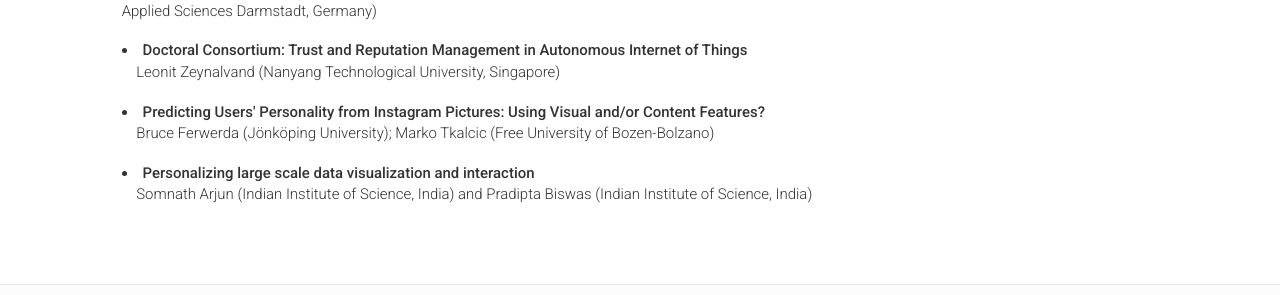
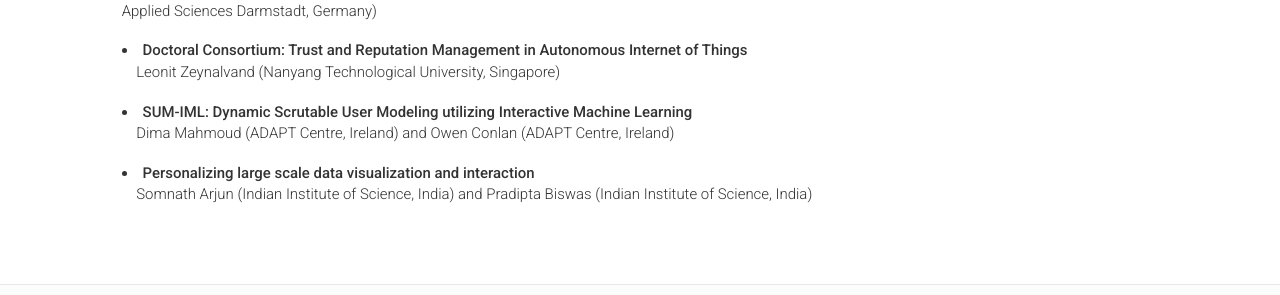
Before and after one commit to yangjiera/mergeBB, a Jekyll site: the page built from accepted-dc.html, in a window 1280 px wide. Shown: the part 1200-1495 px from the top of the page. Built offline with Jekyll 4.4.1, drawn with Linux system fonts in a browser that asks for light colours; nearby versions of some CDN libraries; comment, search, counter and statistics services are not loaded.

Commit message:
update doc

```diff
--- a/_includes/accepted-dc.html
+++ b/_includes/accepted-dc.html
@@ -53,7 +53,7 @@
 
         <li style="font-size: 115%"><b>Doctoral Consortium: Trust and Reputation Management in Autonomous Internet of Things</b><br/>   &nbsp; &nbsp; Leonit Zeynalvand (Nanyang Technological University, Singapore)</li><br />
 
-        <li style="font-size: 115%"><b>Predicting Users' Personality from Instagram Pictures: Using Visual and/or Content Features?</b><br/>    &nbsp; &nbsp; Bruce Ferwerda (Jönköping University); Marko Tkalcic (Free University of Bozen-Bolzano)</li><br />
+        <li style="font-size: 115%"><b>SUM-IML: Dynamic Scrutable User Modeling utilizing Interactive Machine Learning</b><br/>    &nbsp; &nbsp; Dima Mahmoud (ADAPT Centre, Ireland) and Owen Conlan (ADAPT Centre, Ireland)</li><br />
 
         <li style="font-size: 115%"><b>Personalizing large scale data visualization and interaction</b><br/>   &nbsp; &nbsp; Somnath Arjun (Indian Institute of Science, India) and Pradipta Biswas (Indian Institute of Science, India) </li><br />
 
```
